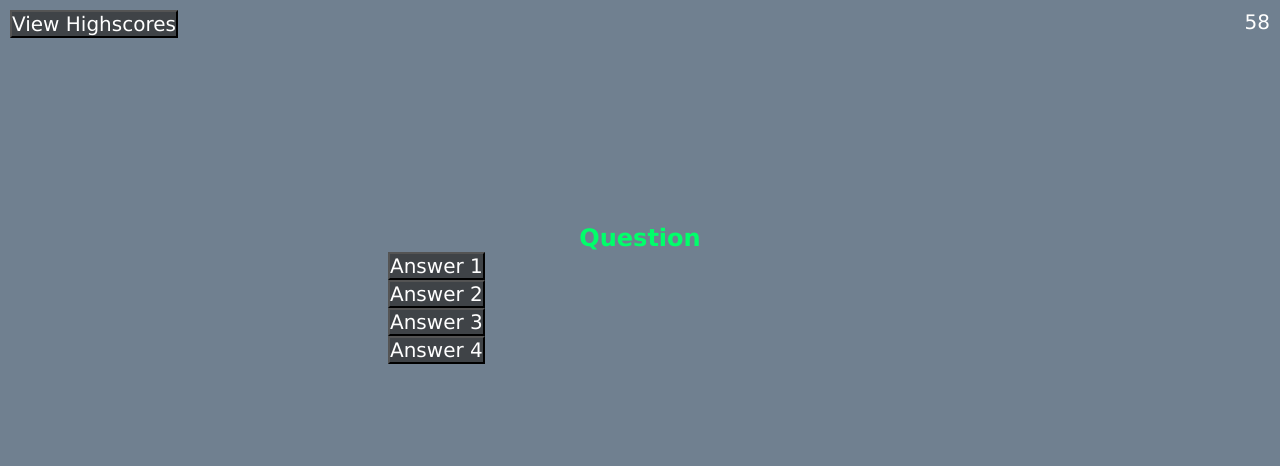
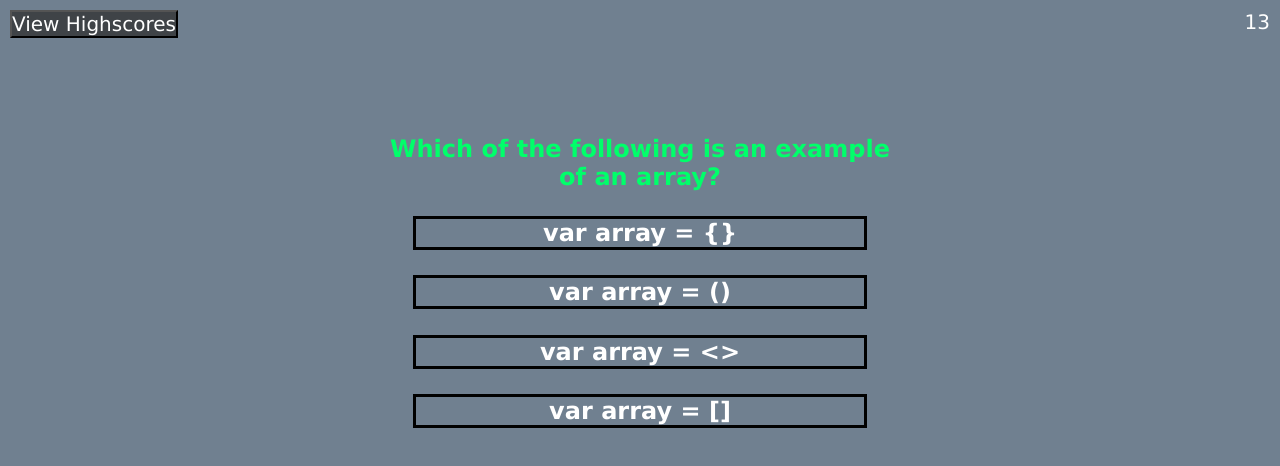
Before and after one commit to JonWong2020/code-quiz-project, a plain HTML site: page index.html in a window 1280 px wide. Both pictures are taken after a click on the button "Start Quiz!". Drawn offline with Linux system fonts and the light colour scheme.

Commit message:
added display ques/answers

```diff
--- a/assets/css/style.css
+++ b/assets/css/style.css
@@ -32,7 +32,8 @@ button {
     font-size: 20px;
 }
 
-button:hover {
+button:hover,
+li:hover {
     background-color: green;
 }
 
@@ -50,6 +51,9 @@ main {
 
 li {
     list-style: none;
+    color: var(--text);
+    border: 3px solid black;
+    margin: 5%;
 }
 
 /* Class Selectors */
--- a/assets/js/script.js
+++ b/assets/js/script.js
@@ -10,63 +10,66 @@ var quizFinish = document.querySelector(".quiz-finish-section");
 var main = document.querySelector("main");
 var scoreEntry = document.querySelector("#score-entry");
 var scoreSubmitButton = scoreEntry.querySelector("button");
-var initialsEntry = scoreEntry.querySelector("input");
+var initialsEntry = scoreEntry.querySelector("input").value;
 var viewHighScoresScreen = document.querySelector(".highscores-screen");
 var viewHighScoresButton = topBar.querySelector("button");
-var returnButton = viewHighScoresScreen.querySelector("#returnbutton");
+var returnButton = viewHighScoresScreen.querySelector("#return-button");
+var highScoresList = viewHighScoresScreen.querySelector("#hs-list");
+var questionHead = questionSection.querySelector("#question-head");
 
 // Other variables
 
-var quizWin = false
+var quizWin = false;
+var questionIndex = 0;
 
 // Display questions
 var quizQuestions = [
     {
         question: "Which of the following is an example of an array?",
-        answers: {
-            choiceA: "var array = {}",
-            choiceB: "var array = ()",
-            choiceC: "var array = <>",
-            choiceD: "var array = []",
-        },
-        correctAnswer: "d",
+        answers: [
+             "var array = {}",
+             "var array = ()",
+             "var array = <>",
+            "var array = []",
+        ],
+        correctAnswer: "var array = []",
     },
     {
         question: "Which DOM method is used to create a new HTML element",
-        answers: {
-            choiceA: "document.createElement()",
-            choiceB: "document.newElement()",
-            choiceC: "document.element()",
-            choiceD: "document.spawnElement()",
-        },
-        correctAnswer: "a",
+        answers: [
+             "document.createElement()",
+             "document.newElement()",
+             "document.element()",
+            "document.spawnElement()",
+        ],
+        correctAnswer: "document.createElement()",
     },
     {
         question: "Which operator represents OR statements?",
-        answers: {
-            choiceA: "&&",
-            choiceB: "||",
-            choiceC: "==",
-            choiceD: "()",
-        },
-        correctAnswer: "b",
+        answers: [
+            "&&",
+            "||",
+            "==",
+            "()",
+        ],
+        correctAnswer: "||",
     },
     {
         question: "What does CSS stand for?",
-        answers: {
-            choiceA: "Common Style Sheets",
-            choiceB: "Colorful Style Sheets",
-            choiceC: "Cascading Style Sheets",
-            choiceD: "Computer Style Sheets",
-        },
-        correctAnswer: "c",
+        answers: [
+            "Common Style Sheets",
+            "Colorful Style Sheets",
+            "Cascading Style Sheets",
+            "Computer Style Sheets",
+        ],
+        correctAnswer: "Cascading Style Sheets",
     },
-]
+];
 
 // Quiz start
 function startQuiz() {
     quizWin = false;
-    timerCount = 60;
+    timerCount = 15;
     // viewHighScoresButton.disabled = true
     startTimer();
     displayQuiz();
@@ -87,17 +90,65 @@ function displayQuiz() {
     quizIntro.setAttribute("style", "display: none");
     questionSection.setAttribute("style", "display: block");
 
+    // For loops to loop through all info in array
+    for (var i = 0; i < quizQuestions.length; i++) {
+        // Appends question title only
+        var userQuestion = quizQuestions[questionIndex].question;
+        var userChoices = quizQuestions[questionIndex].answers;
+        questionHead.textContent = userQuestion;
+    }
+    // New for each for question choices
+    userChoices.forEach(function (newItem) {
+
+        var listItem = document.createElement("li");
+
+        listItem.textContent = newItem;
+        questionSection.appendChild(questionHead);
+        questionHead.appendChild(listItem);
+        listItem.addEventListener("click", (compare));
+    })
 }
 
+// Check answers
+function compare(event) {
+    var element = event.target;
+
+    if (element.matches("li")) {
+
+        var createDiv = document.createElement("div");
+        createDiv.setAttribute("id", "createDiv");
+        // Correct condition
+        if (element.textContent == question[questionIndex].correctAnswer) {
+            score++;
+            createDiv.textContent = "Correct! The answer is:  " + question[questionIndex].correctAnswer;
+            // Correct condition
+        } else {
+            // Will deduct -5 seconds off secondsLeft for wrong answers
+            secondsLeft = secondsLeft - penalty;
+            createDiv.textContent = "Wrong! The correct answer is:  " + question[questionIndex].correctAnswer;
+        }
+
+    }
+
+    questionIndex++;
+
+    if (questionIndex >= question.length) {
+
+        quizComplete();
+        createDiv.textContent = "End of quiz!" + " " + "You got  " + score + "/" + questions.length + " Correct!";
+    } else {
+        render(questionIndex);
+    }
+    questionSection.appendChild(createDiv);
+
+}
 
 // Quiz Complete function
 function quizComplete() {
     quizIntro.setAttribute("style", "display: none");
     questionSection.setAttribute("style", "display: none");
     quizFinish.setAttribute("style", "display: block");
-    // if (initialsEntry = "" && scoreSubmitButton.addEventListener("click")) {
-    //     alert("Please enter your initials");
-    // }
+
 }
 
 // Timer function
@@ -135,4 +186,4 @@ function displayHighScores() {
 startQuizButton.addEventListener("click", startQuiz);
 viewHighScoresButton.addEventListener("click", displayHighScores);
 returnButton.addEventListener("click", displayIntro);
-scoreSubmitButton.addEventListener("click", displayIntro);
+// scoreSubmitButton.addEventListener("click", addHighScore);
--- a/index.html
+++ b/index.html
@@ -33,12 +33,8 @@
             <main>
               <!-- Question section; questions & answers thru JS -->
               <section class="question-section">
-                <h2>Question</h2>
-                <ul>
-                  <li><button>Answer 1</button></li>
-                  <li><button>Answer 2</button></li>
-                  <li><button>Answer 3</button></li>
-                  <li><button>Answer 4</button></li>
+                <h2 id="question-head">Question</h2>
+                <ul id="choices">
                 </ul>
               </section>
               <!-- Quiz complete section -->
@@ -50,6 +46,7 @@
                   <label for="">Enter initials:</label>
                   <input type="text">
                   <button>Submit</button>
+                  <button id="return-button">Return to start</button>
                 </div>
               </section>
               <!-- Highscores section -->
@@ -59,7 +56,7 @@
                   <li>HS 1</li>
                   <li>HS 2</li>
                 </ol>
-                <button id="returnbutton">Go Back</button>
+                <button id="return-button">Go Back</button>
                 <button id="reset-hs">Clear Highscores</button>
               </section>
 
```
